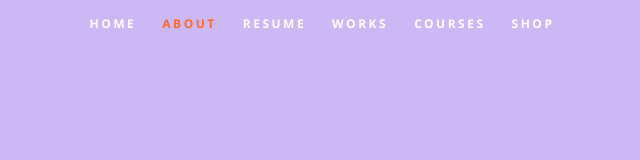
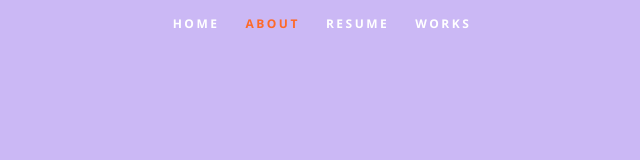
Before and after one commit to zhouzhou0619/PersonalCV, a React (Create React App) app: page / in a window 1280 px wide. Shown: the top 160 px of the page, without its empty margins (318-958 px from the left). Built offline with nearby package versions, Linux system fonts and the light colour scheme.

Commit message:
change profolio.js, target="_blank"

```diff
--- a/public/css/layout.css
+++ b/public/css/layout.css
@@ -331,7 +331,7 @@ ul#nav li.current a {
 .bars li {
   position: relative;
   margin-bottom: 60px;
-  background: #333;
+  background: #afafac;
   height: 42px;
   border-radius: 0px;
 }
--- a/public/resumeData.json
+++ b/public/resumeData.json
@@ -14,43 +14,19 @@
       "line2": "City: Melbourne",
       "line3": "Country: Australia"
     },
-    "youtube": {
-      "english": {
-        "name": "David on Cloud",
-        "url": "https://www.youtube.com/channel/UCykMC_fzatQPcbun0VYG3YA"
-      },
-      "chinese": {
-        "name": "澳洲程序员大卫",
-        "url": "https://www.youtube.com/@aus-david"
-      }
-    },
-    "website": "http://cyberlark.com.au",
     "resumedownload": "./images/resume.pdf",
+
     "social": [
       {
-        "name": "twitter",
-        "url": "https://twitter.com/daiwei920",
-        "className": "fa fa-twitter"
-      },
-      {
         "name": "github",
-        "url": "https://github.com/CyberlarkCode",
+        "url": "https://github.com/zhouzhou0619",
         "className": "fa fa-github"
       },
-      {
-        "name": "youtube-chinese",
-        "url": "https://www.youtube.com/channel/UCArZ1Su6EjdiEA0qrx1Pfqg",
-        "className": "fa fa-youtube-square"
-      },
+
       {
         "name": "linkedin",
-        "url": "https://www.linkedin.com",
+        "url": "https://www.linkedin.com/in/yihanjojo/",
         "className": "fa fa-linkedin-square"
-      },
-      {
-        "name": "toutiao",
-        "url": "https://www.ixigua.com/home/1521358670931997/",
-        "className": "fa fa-weibo"
       }
     ]
   },
@@ -93,35 +69,29 @@
     "skills": [
       {
         "name": "Front-End (Web) Development: ",
-
         "level": "85%"
       },
       {
         "name": "Backend Development: ",
-
         "level": "70%"
       },
 
       {
         "name": "Cloud Computing: ",
-
         "level": "75%"
       },
       {
         "name": "Leadership & Management: ",
-
         "level": "85%"
       },
 
       {
         "name": "Business & Data Analysis: ",
-
         "level": "80%"
       },
 
       {
         "name": "Passion & Eager to learn: ",
-
         "level": "100%"
       }
     ]
@@ -129,11 +99,11 @@
   "portfolio": {
     "projects": [
       {
-        "title": "Course",
-        "description": "如何在澳洲找IT工作",
-        "category": "Course",
-        "image": "00.png",
-        "url": "https://course.cyberlark.com.au/courses/it"
+        "title": "Bees and bushfires website introduction",
+        "description": "A page on teamwork set against the backdrop of the Australian mountain fires.",
+        "category": "Project",
+        "image": "beesandbushfire.png",
+        "url": "https://youtu.be/f0zFjxLzNDw"
       },
       {
         "title": "Project",
--- a/src/Components/Header.js
+++ b/src/Components/Header.js
@@ -1,15 +1,15 @@
-import React, { Component } from "react";
-import ParticlesBg from "particles-bg";
-import Fade from "react-reveal";
+import React, { Component } from "react"
+import ParticlesBg from "particles-bg"
+import Fade from "react-reveal"
 
 class Header extends Component {
   render() {
-    if (!this.props.data) return null;
+    if (!this.props.data) return null
 
-    const project = this.props.data.project;
-    const github = this.props.data.github;
-    const name = this.props.data.name;
-    const description = this.props.data.description;
+    const project = this.props.data.project
+    const github = this.props.data.github
+    const name = this.props.data.name
+    const description = this.props.data.description
 
     return (
       <header id="home">
@@ -48,7 +48,7 @@ class Header extends Component {
               </a>
             </li>
 
-            <li>
+            {/* <li>
               <a href="https://course.cyberlark.com.au/" target="_blank" rel="noreferrer">
                 Courses
               </a>
@@ -57,7 +57,7 @@ class Header extends Component {
               <a href="http://daigou.cyberlark.com.au/" target="_blank" rel="noreferrer">
                 Shop
               </a>
-            </li>
+            </li> */}
           </ul>
         </nav>
 
@@ -89,8 +89,8 @@ class Header extends Component {
           </a>
         </p>
       </header>
-    );
+    )
   }
 }
 
-export default Header;
+export default Header
--- a/src/Components/Portfolio.js
+++ b/src/Components/Portfolio.js
@@ -1,14 +1,15 @@
-import React, { Component } from "react";
+import React, { Component } from "react"
 
 class Portfolio extends Component {
   render() {
-    if (!this.props.data) return null;
+    if (!this.props.data) return null
 
-    var portfolio = this.props.data.projects.map(function(project){
-      var imageUrl = 'images/portfolio/'+ (project.image ? project.image : "sample-image.svg");
-      return <div key={project.title} className="columns portfolio-item">
+    var portfolio = this.props.data.projects.map(function(project) {
+      var imageUrl = "images/portfolio/" + (project.image ? project.image : "sample-image.svg")
+      return (
+        <div key={project.title} className="columns portfolio-item">
           <div className="item-wrap">
-            <a href={project.url} title="">
+            <a href={project.url} title="" target="_blank">
               <img alt="" src={imageUrl} />
               <div className="overlay">
                 <div className="portfolio-item-meta">
@@ -16,12 +17,11 @@ class Portfolio extends Component {
                   <p>{project.description}</p>
                 </div>
               </div>
-
             </a>
-
           </div>
         </div>
-    });
+      )
+    })
 
     return (
       <section id="portfolio">
@@ -34,7 +34,7 @@ class Portfolio extends Component {
           </div>
         </div>
       </section>
-    );
+    )
 
     /*
     const projects = this.props.data.projects.map(function (projects) {
@@ -72,4 +72,4 @@ class Portfolio extends Component {
   }
 }
 
-export default Portfolio;
+export default Portfolio
```
Also changed, not shown: public/images/portfolio/beesandbushfire.png (added). Lines whose indentation alone changed are shown as unchanged.
